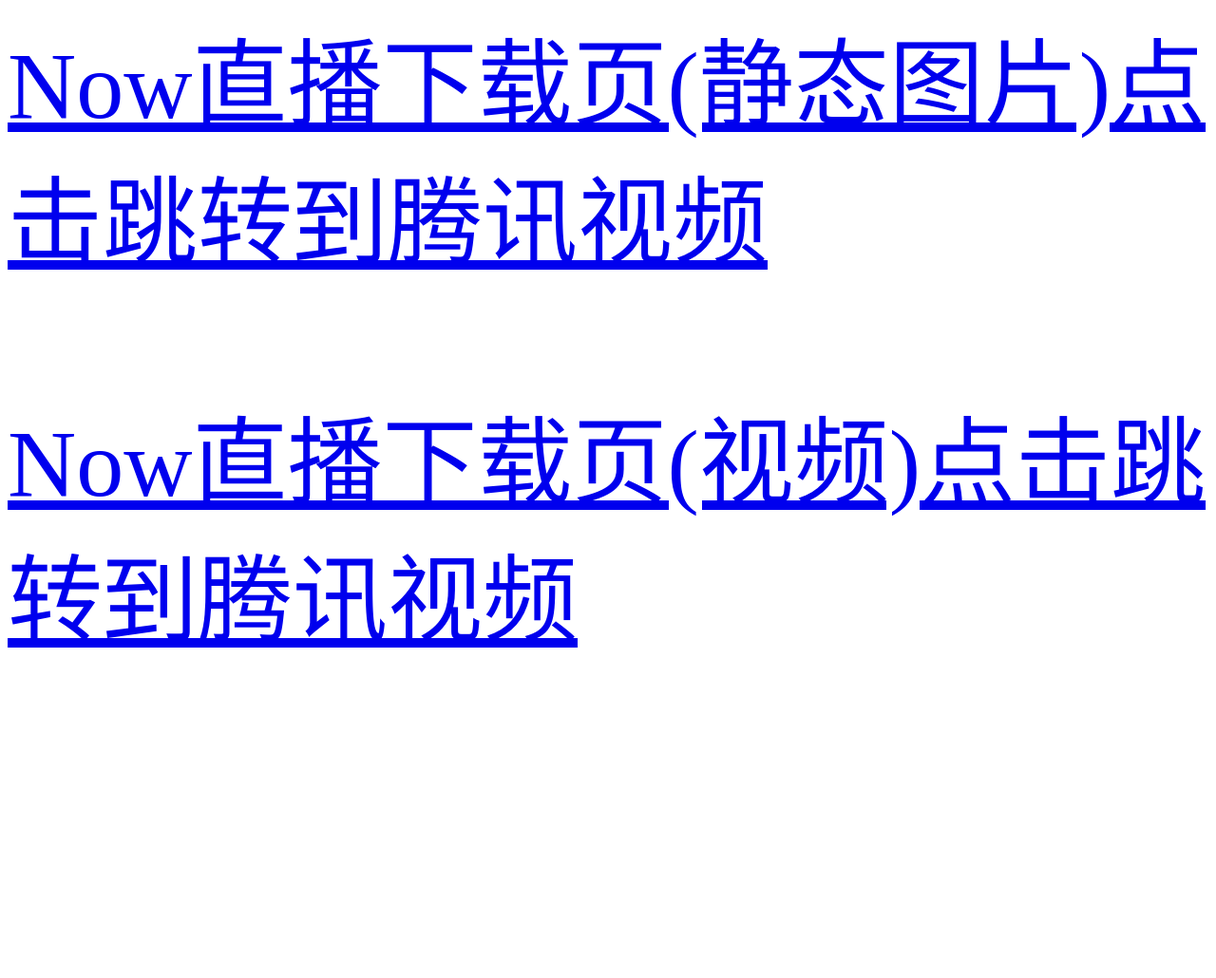
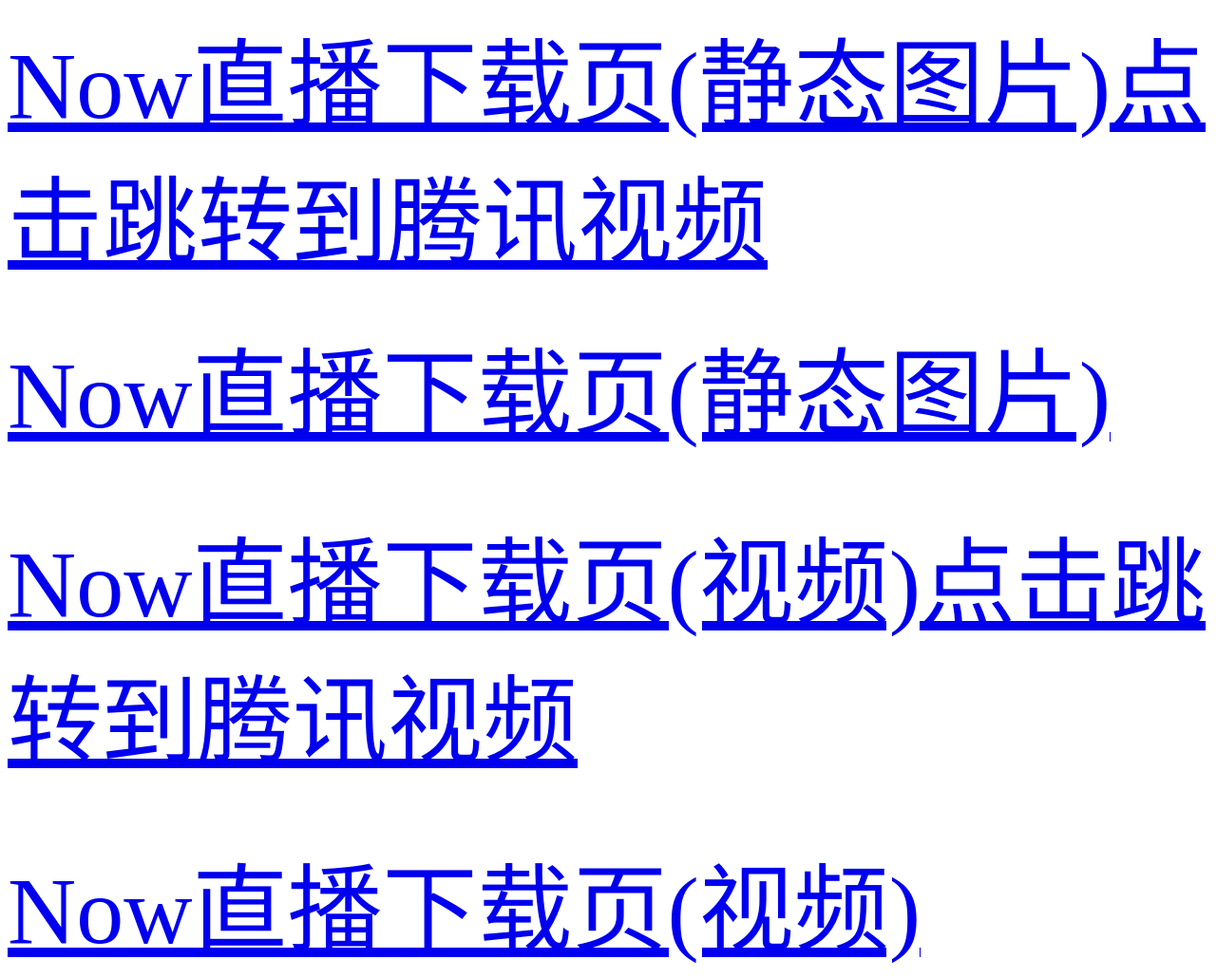
Before and after one commit to bilibiliou/bilibiliou.github.io, a Jekyll site: the page assets/download/protocol/tenvideo_protocol.html, which Jekyll copies as it is, in a window 1280 px wide. Shown: the whole page at 95% size. Built offline with Jekyll 4.4.1, drawn with Linux system fonts in a browser that asks for light colours; before the commit the page ends 900 px from its top, so only the background shows below that.

Commit message:
'new_verion'

```diff
--- a/assets/download/protocol/tenvideo_protocol.html
+++ b/assets/download/protocol/tenvideo_protocol.html
@@ -14,11 +14,16 @@
 	<br>
 	<br>
 	<br>
+	<a href="https://now.qq.com/qq/download_template/index.html?_wv=16777217&_bid=2773&from=52001&actid=407622385">Now直播下载页(静态图片)</a>
 	<br>
 	<br>
 	<br>
 	<br>
-
 	<a href="tenvideo2://?action=10&openurl=https%3A%2F%2Fnow.qq.com%2Fqq%2Fdownload_template%2Findex.html%3F_wv%3D1%26_bid%3D2773%26from%3D52002%26actid%3D407622507">Now直播下载页(视频)点击跳转到腾讯视频</a>
+	<br>
+	<br>
+	<br>
+	<br>
+	<a href="https://now.qq.com/qq/download_template/index.html?_wv=16777217&_bid=2773&from=52002&actid=407622507">Now直播下载页(视频)</a>
 </body>
 </html>
```
